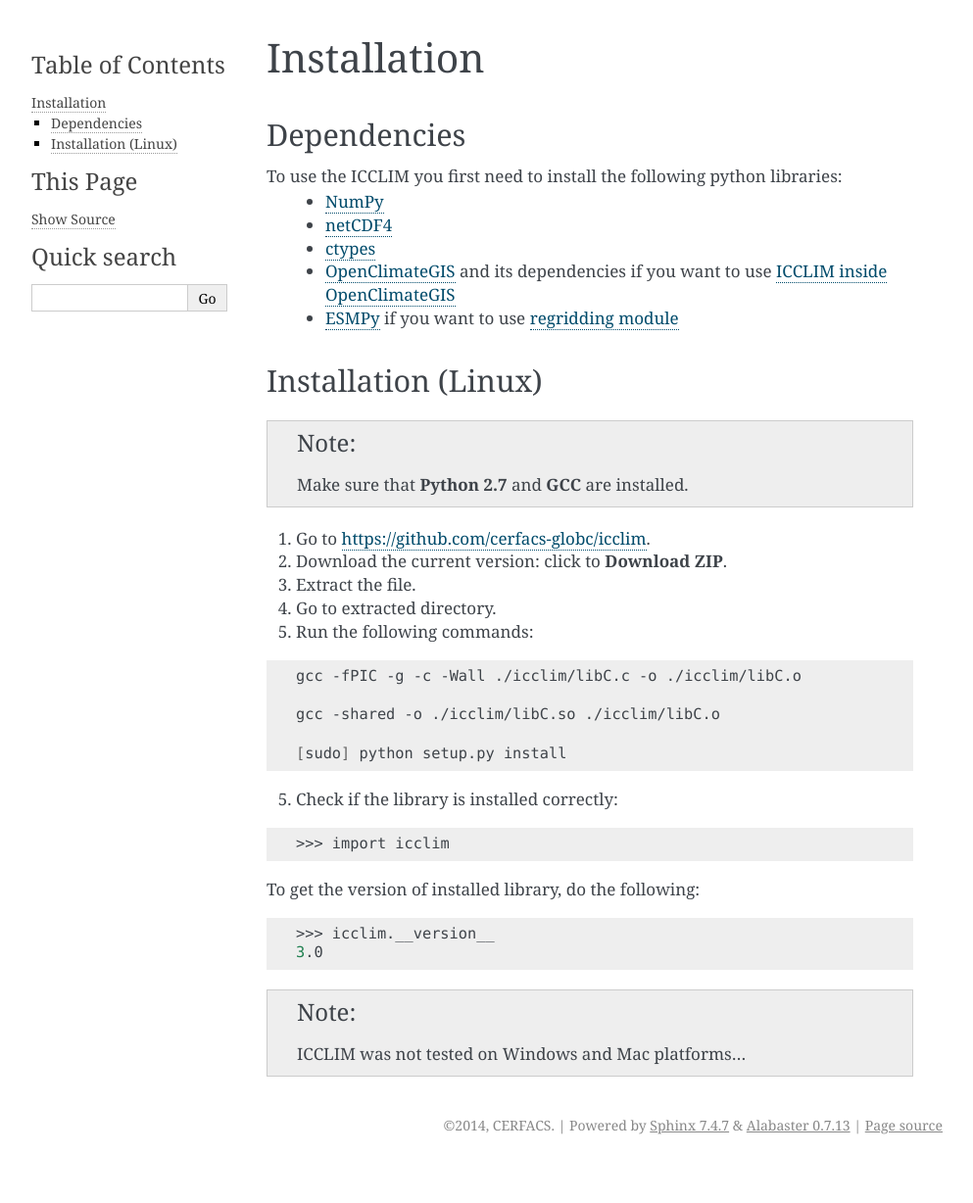
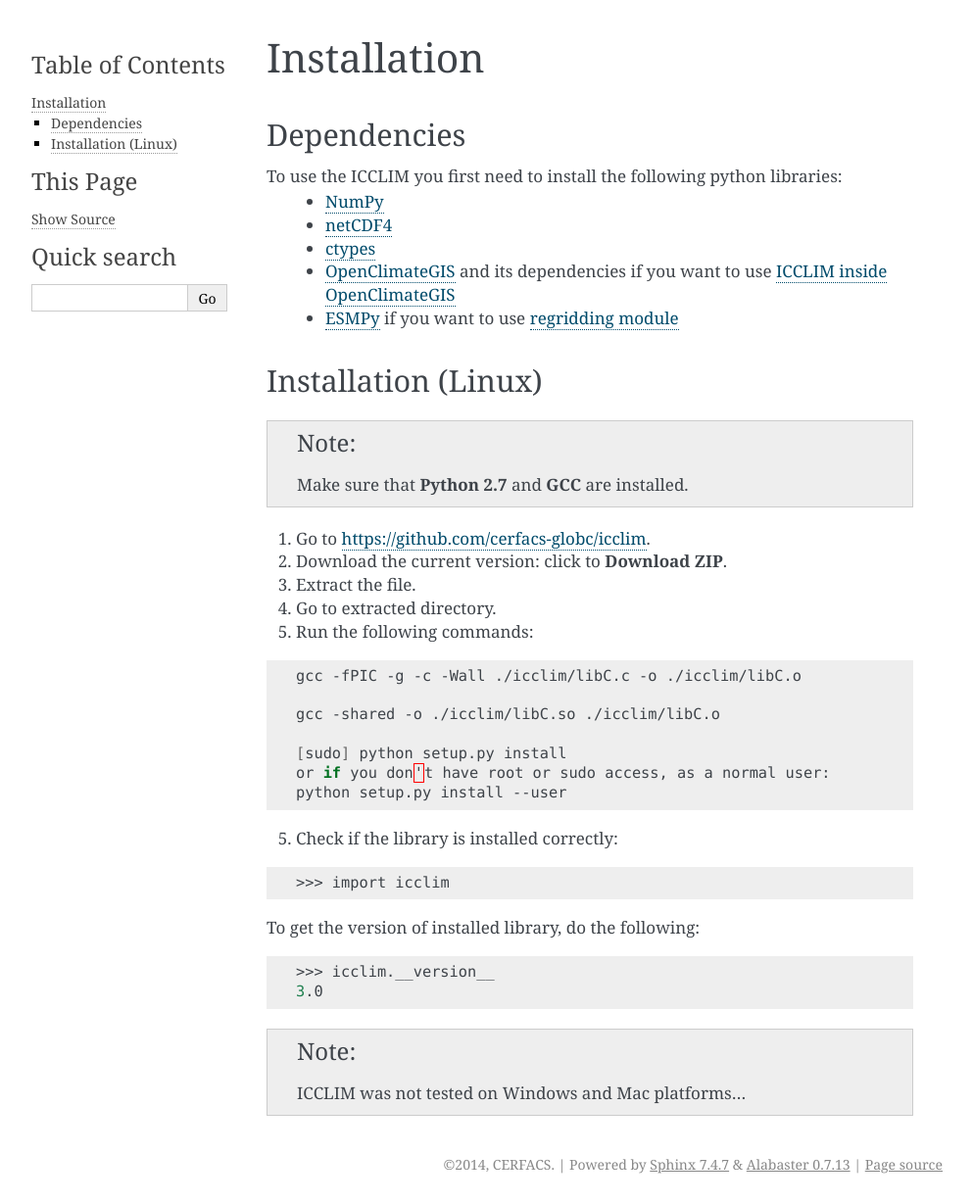
Before and after one commit to cerfacs-globc/icclim, a Sphinx documentation site: the page built from icclim/icclim_doc/source/installation.rst, in a window 1280 px wide. Shown: the whole page at 98% size, without its empty margins (148-1141 px from the left). Built offline with Sphinx 7.4.7, drawn with Linux system fonts in a browser that asks for light colours; before the commit the page ends 1188 px from its top, so only the background shows below that.

Commit message:
Updated installation docs.

```diff
--- a/icclim/icclim_doc/source/installation.rst
+++ b/icclim/icclim_doc/source/installation.rst
@@ -28,6 +28,8 @@
     gcc -shared -o ./icclim/libC.so ./icclim/libC.o
 
     [sudo] python setup.py install
+    or if you don't have root or sudo access, as a normal user:
+    python setup.py install --user
 
 5. Check if the library is installed correctly:
 
```
